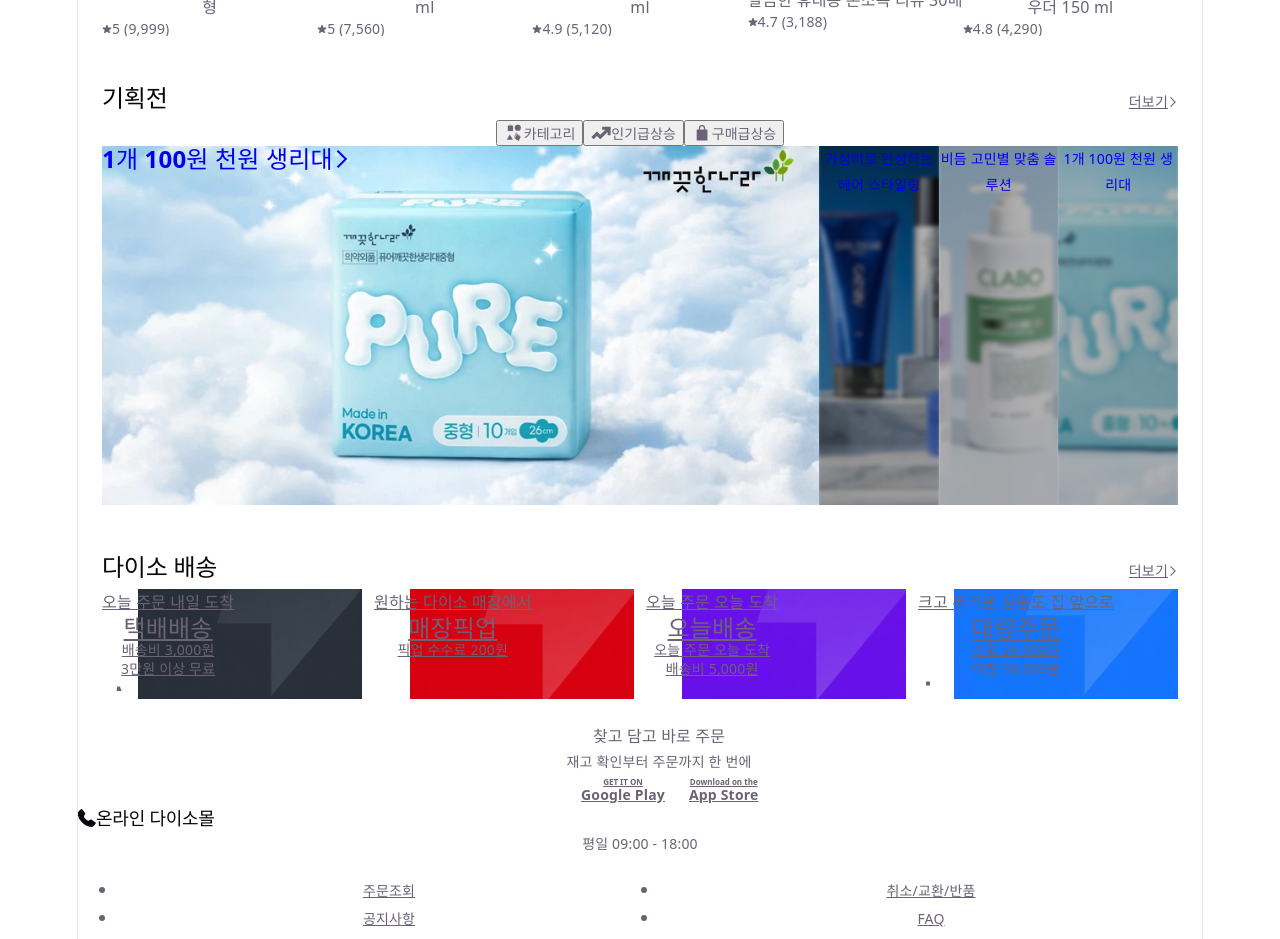
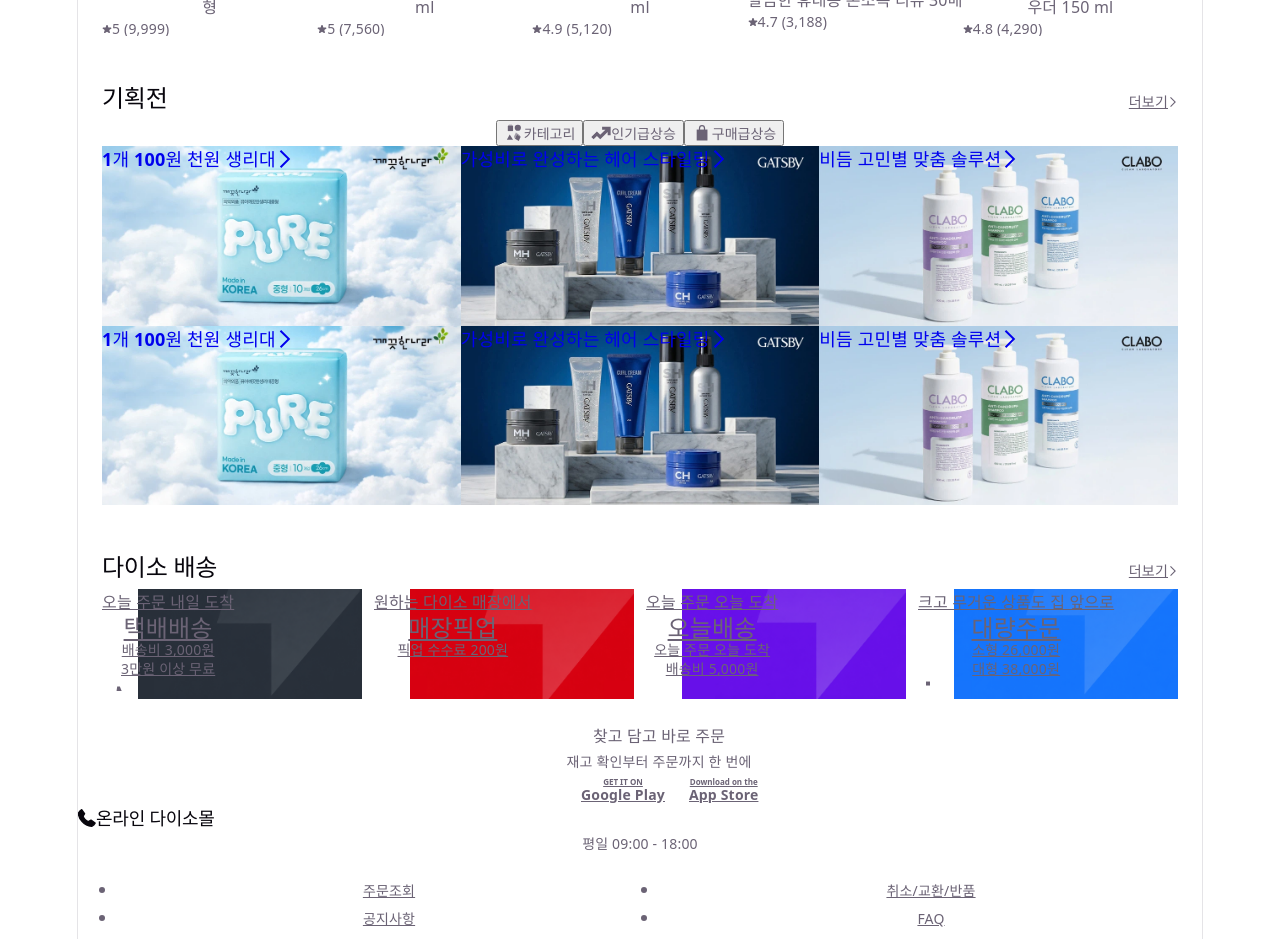
Before and after one commit to suyeonn113/daisomall, a React (Vite) app: page / in a window 1280 px wide. Shown: the part 3600-4539 px from the top of the page. Built offline with nearby package versions, Linux system fonts and the light colour scheme; the HTML template or start-up script is replaced by a standard one.

Commit message:
반응형 수정

```diff
--- a/src/components/home/HomePromotionSection/HomePromotionSection.scss
+++ b/src/components/home/HomePromotionSection/HomePromotionSection.scss
@@ -77,6 +77,16 @@
 .promotion-card:not(.is-active) .promotion-card__media img {
   filter: blur(2px) brightness(0.7);
   transform: scale(1.04);
+}
+
+.promotion-card__title-icon,
+.promotion-card__corner-icon {
+  opacity: 0;
+}
+
+.promotion-card.is-active .promotion-card__title-icon,
+.promotion-card.is-active .promotion-card__corner-icon {
+  opacity: 1;
 }
 
 .promotion-card__ranking {
@@ -232,6 +242,7 @@
   .promotion-card__media strong {
     @include text-size(title);
   }
+
   .promotion-card-list {
 
 
@@ -263,17 +274,57 @@
 }
 
 @include respond-up(laptop) {
-  .promotion-card__media strong {
-    @include text-size(title);
-  }
   .promotion-card-list {
+    --promotion-base-grow: 1;
+    --promotion-active-grow: 1;
 
+    overflow: visible;
+
+    .promotion-card {
+      flex: 1 1 0;
+    }
+
+    .promotion-card,
+    &.active-index-0 .promotion-card:nth-child(1),
+    &.active-index-1 .promotion-card:nth-child(2),
+    &.active-index-2 .promotion-card:nth-child(3),
+    &.active-index-3 .promotion-card:nth-child(4),
+    &.active-index-4 .promotion-card:nth-child(5),
+    &.active-index-5 .promotion-card:nth-child(6),
+    &.active-index-6 .promotion-card:nth-child(7),
+    &.active-index-7 .promotion-card:nth-child(8),
+    &.active-index-8 .promotion-card:nth-child(9) {
+      flex-grow: 1;
+    }
+
+    .promotion-card:not(.is-active) .promotion-card__media img {
+      filter: none;
+      transform: none;
+    }
+
+    .promotion-card__media strong {
+      @include text-size(body-lg);
+    }
+
+    .promotion-card:not(.is-active) .promotion-card__media strong {
+      @include text-size(body-lg);
+      font-weight: 700;
+    }
+
+    .promotion-card__title-icon,
+    .promotion-card__corner-icon {
+      opacity: 1;
+    }
 
     &.is-horizontal {
-      aspect-ratio: 3 / 1;
-      --promotion-active-grow: 6;
+      aspect-ratio: 11 / 5;
+      display: grid;
+      grid-template-columns: repeat(2, minmax(0, 1fr));
+      flex-direction: initial;
 
-      flex-direction: row;
+      .promotion-card:nth-child(n) {
+        display: flex;
+      }
 
       .promotion-card:nth-child(n + 5) {
         display: none;
@@ -281,16 +332,71 @@
     }
 
     &.is-vertical {
-      aspect-ratio: 2.5 / 1;
-      --promotion-active-grow: 1.8;
-      --promotion-base-grow: 1;
+      aspect-ratio: 11 / 5;
+      display: flex;
+      flex-direction: row;
 
-      .promotion-card:nth-child(n + 8) {
+      .promotion-card__rank {
+        @include text-size(body-lg);
+        font-weight: 900;
+      }
+
+      .promotion-card__ranking {
+        flex: 0 0 32px;
+      }
+
+      .promotion-card:nth-child(-n + 3) .promotion-card__rank {
+        @include text-size(title-lg);
+        font-weight: 900;
+      }
+
+      .promotion-card:nth-child(n + 4) .promotion-card__media strong {
+        @include text-size(body);
+      }
+
+      .promotion-card:nth-child(-n + 3) {
+        flex-grow: 1.35;
+      }
+
+      .promotion-card:nth-child(n) {
+        display: none;
+      }
+
+      .promotion-card:nth-child(-n + 6) {
+        display: flex;
+      }
+    }
+  }
+}
+
+@include respond-up(desktop) {
+  .promotion-card-list {
+    &.is-horizontal {
+      aspect-ratio: 3 / 1;
+      grid-template-columns: repeat(3, minmax(0, 1fr));
+
+      .promotion-card:nth-child(n) {
         display: flex;
       }
 
-      .promotion-card:nth-child(n + 11) {
+      .promotion-card:nth-child(n + 7) {
         display: none;
+      }
+    }
+
+    &.is-vertical {
+      aspect-ratio: 3.5 / 1;
+
+      .promotion-card__ranking {
+        flex: 0 0 36px;
+      }
+
+      .promotion-card:nth-child(n) {
+        display: none;
+      }
+
+      .promotion-card:nth-child(-n + 10) {
+        display: flex;
       }
     }
   }
--- a/src/components/home/HomePromotionSection/PromotionCardList.jsx
+++ b/src/components/home/HomePromotionSection/PromotionCardList.jsx
@@ -45,7 +45,8 @@
               <img src={getPublicAssetPath(promotion.image)} alt="" />
               <strong>
                 <span>{promotion.title}</span>
-                {isActive && isCategoryVariant && (
+
+                {isCategoryVariant && (
                   <ArrowIcon
                     size={iconSize.sm}
                     className="promotion-card__title-icon"
@@ -53,7 +54,8 @@
                   />
                 )}
               </strong>
-              {isActive && !isCategoryVariant && (
+
+              {!isCategoryVariant && (
                 <ArrowIcon
                   size={iconSize.sm}
                   className="promotion-card__corner-icon"
--- a/src/data/promotions.js
+++ b/src/data/promotions.js
@@ -25,6 +25,24 @@
 
 export const promotionGroups = {
   category: createPromotionGroup('category', [
+    {
+      id: 'category-pure',
+      title: '1개 100원 천원 생리대',
+      subtitle: '카테고리 기획전',
+      imageFile: 'category-01.webp',
+    },
+    {
+      id: 'category-hair',
+      title: '가성비로 완성하는 헤어 스타일링',
+      subtitle: '카테고리 기획전',
+      imageFile: 'category-02.webp',
+    },
+    {
+      id: 'category-solution',
+      title: '비듬 고민별 맞춤 솔루션',
+      subtitle: '카테고리 기획전',
+      imageFile: 'category-03.webp',
+    },
     {
       id: 'category-pure',
       title: '1개 100원 천원 생리대',
```
